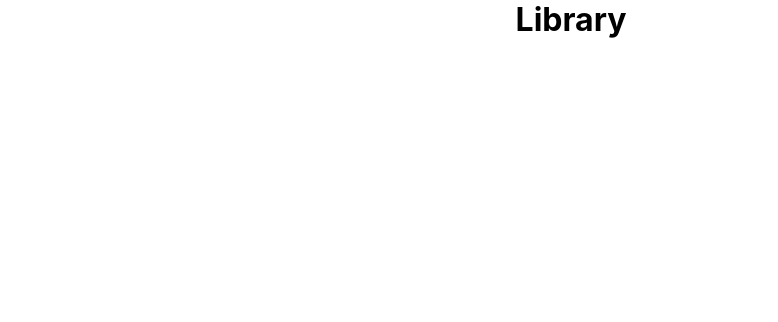
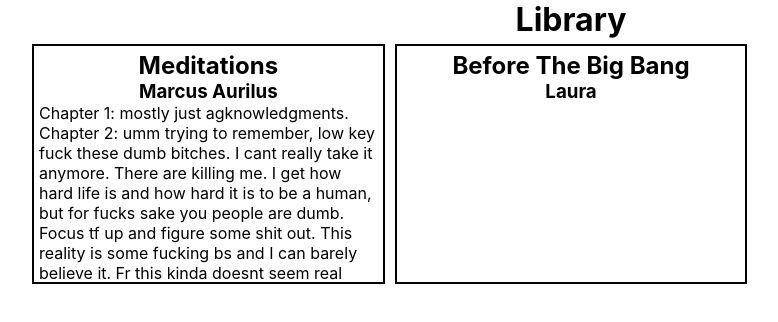
Before and after one commit to dylant135/reactlibrary, a React (Create React App) app: page / in a window 1280 px wide. Shown: the top 322 px of the page, without its empty margins (69-847 px from the left). Built offline with nearby package versions, Linux system fonts and the light colour scheme.

Commit message:
got the bookshelf to a working state

```diff
--- a/src/App.css
+++ b/src/App.css
@@ -3,6 +3,21 @@
   padding: 0;
 }
 
-h1 {
+h1, h2, h3 {
   text-align: center;
 }
+
+.book {
+  border: 2px solid black;
+  margin: 5px;
+  padding: 5px;
+  overflow: auto;
+}
+
+.bookShelf {
+  width: 85%;
+  margin: auto;
+  display: grid;
+  grid-template-columns: repeat(3, 1fr);
+  grid-auto-rows: 250px;
+}
--- a/src/App.js
+++ b/src/App.js
@@ -1,10 +1,36 @@
 import React from 'react';
 import './App.css';
+import Book from './components/Book';
 
 function App() {
+  const [books, setBooks] = React.useState([
+    {
+      title: 'Meditations',
+      author: 'Marcus Aurilus',
+      desription: 'Chapter 1: mostly just agknowledgments. Chapter 2: umm trying to remember, low key fuck these dumb bitches. I cant really take it anymore. There are killing me. I get how hard life is and how hard it is to be a human, but for fucks sake you people are dumb. Focus tf up and figure some shit out. This reality is some fucking bs and I can barely believe it. Fr this kinda doesnt seem real'
+    },
+    {
+      title: 'Before The Big Bang',
+      author: 'Laura'
+    }
+  ])
+
+  const displayBooks = books.map(book => {
+    return (
+      <Book
+        title={book.title}
+        author={book.author}
+        desription={book.desription}
+      />
+    )
+  })
+
   return (
     <div className="App">
       <h1>Library</h1>
+      <div className='bookShelf'>
+        {displayBooks}
+      </div>
     </div>
   );
 }
--- a/src/components/Book.js
+++ b/src/components/Book.js
@@ -1,9 +1,12 @@
 import React from "react";
 
-export default function Book() {
+export default function Book(props) {
+
     return (
         <div className="book">
-
+            <h2 className="title">{props.title}</h2>
+            <h3 className="author">{props.author}</h3>
+            <p className="desription">{props.desription}</p>
         </div>
     )
 }
```
